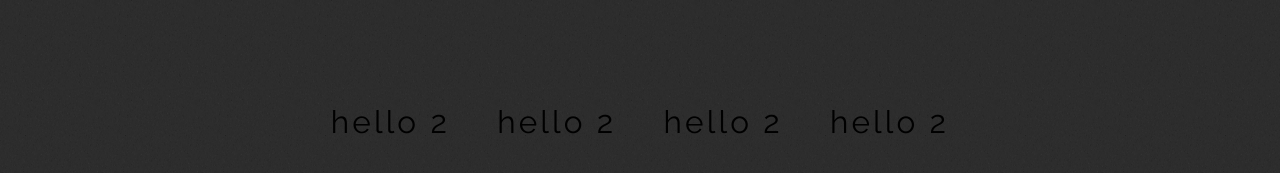
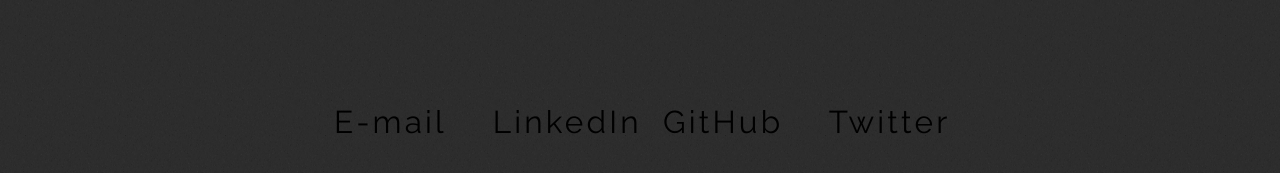
Before and after one commit to jacksoncwilliams/jackson-erin, a Jekyll site: the page built from simpleindex.html, in a window 1280 px wide and 900 px high, scrolled down 2959 px. Shown: the part 184-357 px from the top of the window. Built offline with Jekyll 4.4.1, drawn with Linux system fonts in a browser that asks for light colours; nearby versions of some CDN libraries; some web fonts are replaced.

Commit message:
Update simpleindex.html

```diff
--- a/simpleindex.html
+++ b/simpleindex.html
@@ -222,25 +222,25 @@
             <div class="container">
 
                         <div class="two columns offset-by-two columns">
-                                    <h1> hello  2</h1>
+                                    <h1>E-mail</h1>
                         </div>
 
 
 
                         <div class="two columns">
-                                    <h1> hello  2</h1>
+                                    <h1>LinkedIn</h1>
                         </div>
 
 
 
                         <div class="two columns">
-                                    <h1> hello  2</h1>
+                                    <h1>GitHub</h1>
                         </div>
 
 
 
                         <div class="two columns">
-                                    <h1> hello  2</h1>
+                                    <h1>Twitter</h1>
                         </div>
 
 
```
